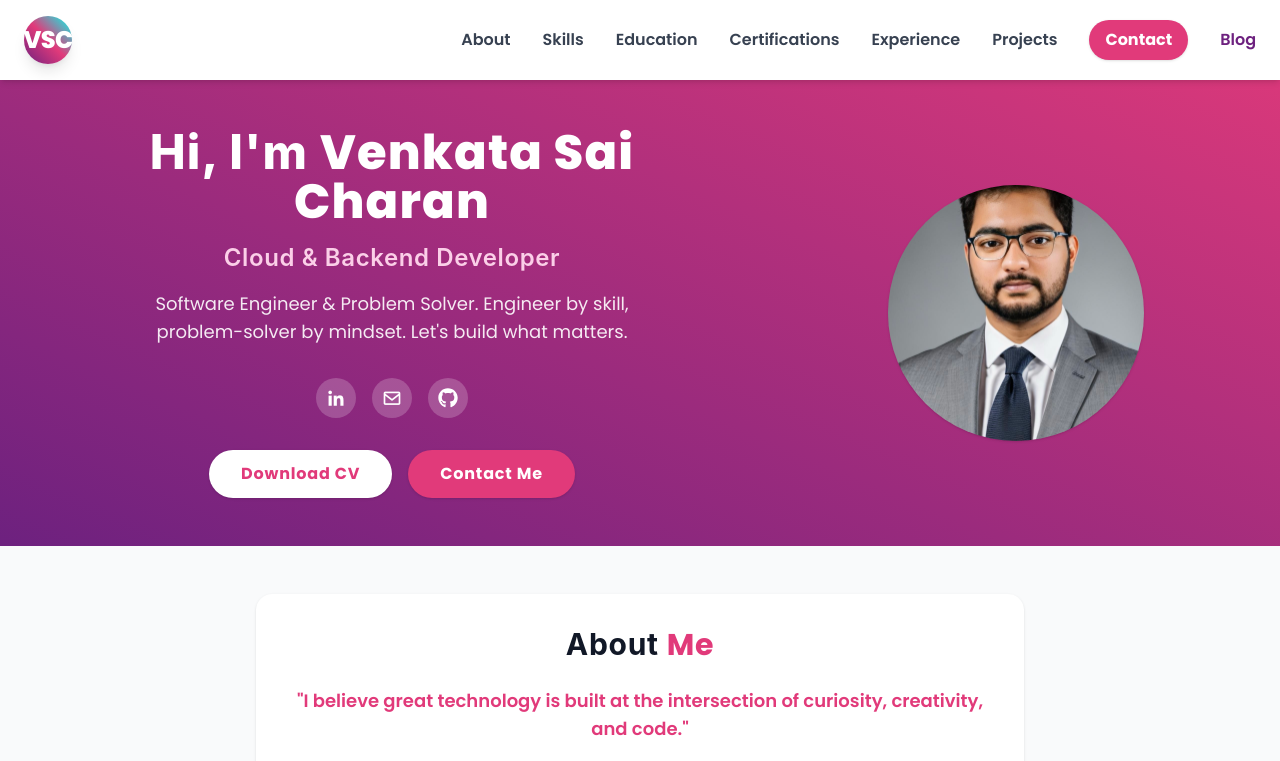
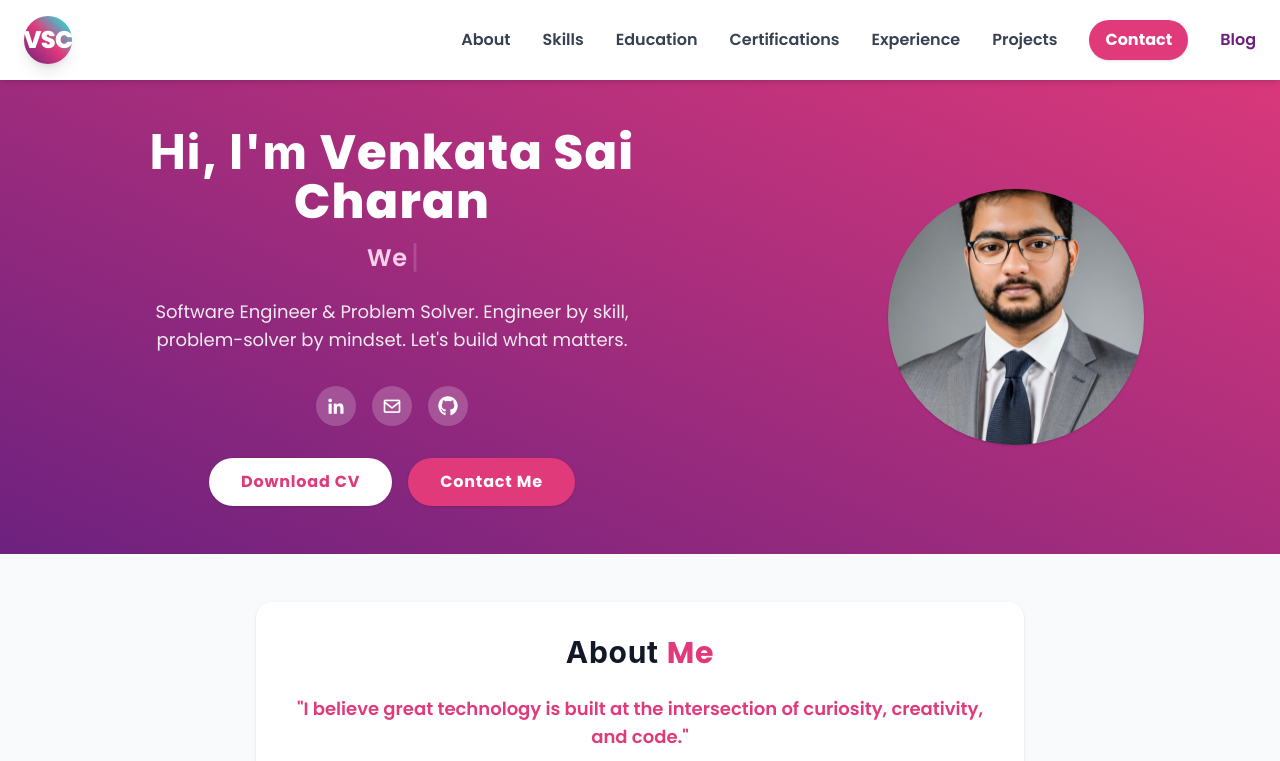
Before and after one commit to saicharankarasala/sai-charan-website, a React (Vite) app: page / in a window 1280 px wide. Shown: the top 761 px of the page. Built offline with nearby package versions, Linux system fonts and the light colour scheme.

Commit message:
feat: add typewriter animation to hero subtitle for dynamic roles

```diff
--- a/src/App.jsx
+++ b/src/App.jsx
@@ -25,6 +25,7 @@ import Blog from './components/Blog';
 import BlogLanding from "./pages/BlogLanding";
 import BlogPost from "./pages/BlogPost";
 import { Analytics } from '@vercel/analytics/react';
+import { Typewriter } from 'react-simple-typewriter';
 
 const App = () => {
   const [isMenuOpen, setIsMenuOpen] = useState(false);
@@ -136,8 +137,16 @@ const App = () => {
                   <h1 className="text-4xl md:text-5xl font-extrabold mb-4 leading-tight">
                     Hi, I'm <span className="text-white">Venkata Sai Charan</span>
                   </h1>
-                  <h2 className="text-xl md:text-2xl font-semibold mb-4 text-pink-200">
-                    Cloud & Backend Developer
+                  <h2 className="text-xl md:text-2xl font-semibold mb-4 text-pink-200 min-h-[2.5rem]">
+                    <Typewriter
+                      words={['Cloud & Backend Developer', 'Web Developer', 'Software Engineer', 'Network Analyst', 'Data Enthusiast']}
+                      loop={0}
+                      cursor
+                      cursorStyle="|"
+                      typeSpeed={60}
+                      deleteSpeed={40}
+                      delaySpeed={1500}
+                    />
                   </h2>
                   <p className="text-base md:text-lg text-white/90 leading-relaxed mb-8 max-w-xl mx-auto">
                     Software Engineer & Problem Solver. Engineer by skill, problem-solver by mindset. Let's build what matters.
```
